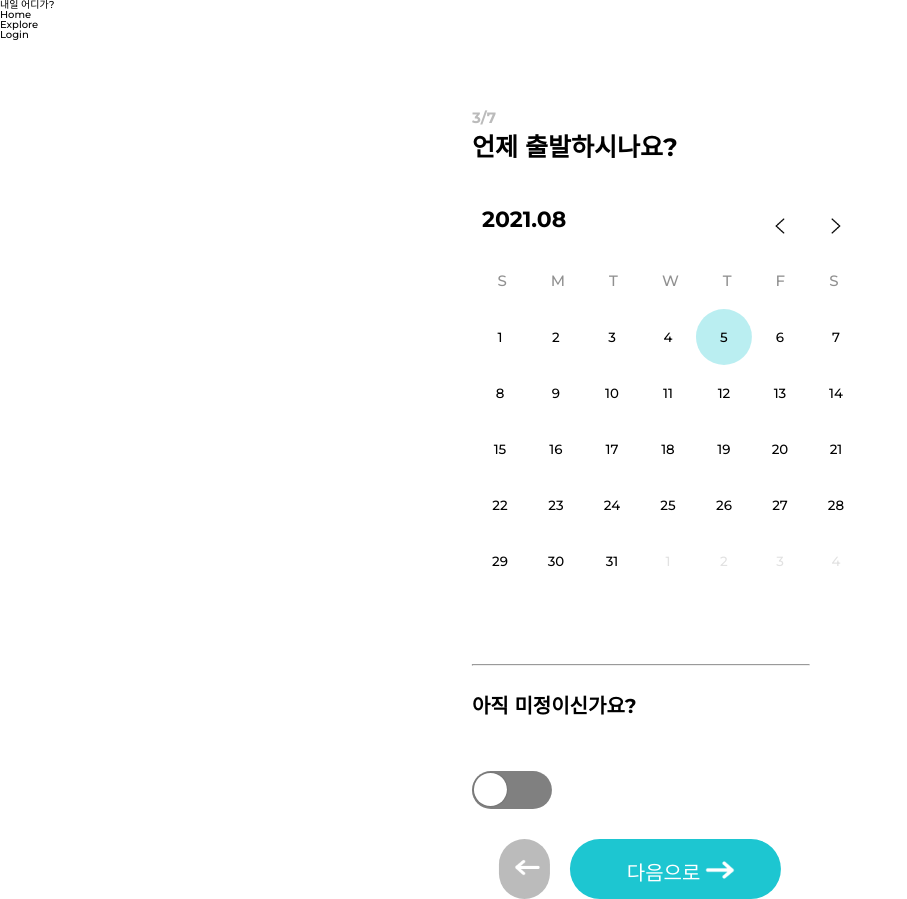
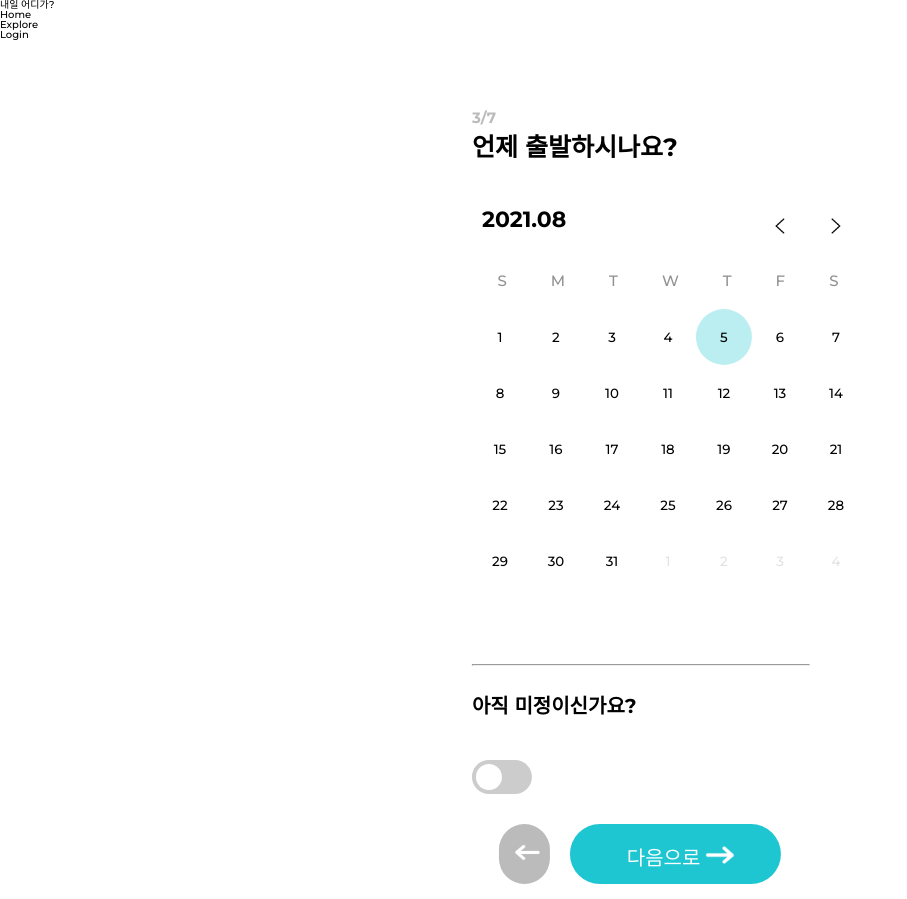
Before and after one commit to greencoffee1635/FrontEnd, a React (Create React App) app: page /option03 in a window 1280 px wide. Shown: the whole page, without its empty margins (0-907 px from the left). Built offline with nearby package versions, Linux system fonts and the light colour scheme.

Commit message:
feat: reducer작성(수정필요)

```diff
--- a/package.json
+++ b/package.json
@@ -12,6 +12,7 @@
     "connected-react-router": "^6.9.1",
     "dayjs": "^1.10.6",
     "history": "4.10.1",
+    "immer": "^9.0.5",
     "moment": "^2.29.1",
     "node-sass": "4.14.1",
     "open-color": "^1.8.0",
@@ -23,6 +24,7 @@
     "redux": "^4.1.0",
     "redux-logger": "^3.0.6",
     "redux-persist": "^6.0.0",
+    "redux-thunk": "^2.3.0",
     "sass": "^1.36.0",
     "sass-loader": "^12.1.0",
     "styled-components": "^5.3.0",
--- a/src/components/option/Calendar.js
+++ b/src/components/option/Calendar.js
@@ -5,20 +5,25 @@ import styled from "styled-components";
 
 import leftArrow from "../../images/leftArrow.png";
 import rightArrow from "../../images/rightArrow.png";
+import { unstable_renderSubtreeIntoContainer } from "react-dom";
 // import { findLastKey } from "lodash";
 
 
 function Calendar(props) {
 
     const [getMoment, setMoment] = useState(moment());
+
+    const [date, setDate] = useState("");
+
     const today = getMoment;
     const firstWeek = today.clone().startOf("month").week();
     const lastWeek = today.clone().endOf("month").week() === 1 ? 53 : today.clone().endOf('month').week();
     const day = useRef(null);
 
-    const findDate = (idx) => {
+    const startDate = (idx) => {
       console.log(idx)
-
+      // setDate(idx);
+      sessionStorage.setItem("date",idx);
     }
 
 
@@ -45,7 +50,7 @@ function Calendar(props) {
                             <Td
                               key={index}
                               style={{color:"#E2E2E2"}}
-                              onClick={()=>{findDate(days.format("YYYY-MM-DD"))}}
+                              onClick={()=>{startDate(days.format("YYYY-MM-DD"))}}
                             >
                               <Span>{days.format("D")}</Span>
                             </Td>
@@ -54,7 +59,7 @@ function Calendar(props) {
                           return(
                             <Td
                               key={index}
-                              onClick={()=>{findDate(days.format("YYYY-MM-DD"))}}
+                              onClick={()=>{startDate(days.format("YYYY-MM-DD"))}}
                             >
                               <Span>{days.format("D")}</Span>
                             </Td>
--- a/src/components/option/ToggleButton.js
+++ b/src/components/option/ToggleButton.js
@@ -1,70 +1,70 @@
 import React, { useState } from "react";
 import styled from "styled-components";
 
-function ToggleButton ({ isOn, handleToggle, onColor }) {
-
-    // const
+function ToggleButton () {
+    const [isToggleOn, setToggleOn] = useState(false);
 
     return (
-      <>
-        <SwitchCheckbox
-            checked={isOn}
-            onChange={handleToggle}
-            id={`react-switch-new`}
-            type="checkbox"
-        />
-        <SwitchLabel
-            style={{ background: isOn && onColor }}
-            className="react-switch-label"
-            htmlFor={`react-switch-new`}
-        >
-          <SwitchButton/>
-        </SwitchLabel>
-      </>
+        <Switch>
+            <Input
+                type="checkbox"
+                checked={isToggleOn}
+                onChange={() => setToggleOn(!isToggleOn)}
+            />
+                <Slider />
+        </Switch>
     );
   };
 
 export default ToggleButton;
 
-const SwitchCheckbox = styled.input`
-    height: 0;
-    width: 0;
-    visibility: hidden
+const Switch = styled.label`
+  position: relative;
+  display: inline-block;
+  width: 60px;
+  height: 34px;
+  input {
+      opacity: 0;
+      width: 0;
+      height: 0;
+  }
 `;
 
-const SwitchLabel = styled.label`
-    display: flex;
-    align-items: center;
-    justify-content: space-between;
-    cursor: pointer;
-    width: 80px;
-    height: 38px;
-    background: grey;
-    border-radius: 100px;
-    position: relative;
-    transition: background-color .2s;
+const Slider = styled.span`
+  position: absolute;
+  cursor: pointer;
+  top: 0;
+  left: 0;
+  right: 0;
+  bottom: 0;
+  background-color: #ccc;
+  -webkit-transition: .4s;
+  transition: .4s;
+  border-radius: 34px;
+  &:before {
+    position: absolute;
+    border-radius: 50%;
+    content: "";
+    height: 26px;
+    width: 26px;
+    left: 4px;
+    bottom: 4px;
+    background-color: white;
+    -webkit-transition: .4s;
+    transition: .4s;
+  }
 `;
 
-const SwitchButton = styled.span`
-    // content: '';
-    position: absolute;
-    top: 2px;
-    left: 2px;
-    width: 33px;
-    height: 33px;
-    border-radius: 35px;
-    transition: 0.2s;
-    background: #fff;
-    box-shadow: 0 0 2px 0 rgba(10, 10, 10, 0.29);
+const Input = styled.input`
+    &:checked + ${Slider} {
+      background-color: #2196F3;
+    }
+    &:focus + .slider {
+     box-shadow: 0 0 1px #2196F3;
+    }
+    &:checked + ${Slider}:before {
+      -webkit-transform: translateX(26px);
+      -ms-transform: translateX(26px);
+      transform: translateX(26px);
+    }
 `;
-
-
-// //초기값 false
-//   .react-switch-checkbox: checked + .react-switch-label .react-switch-button {
-//     left: calc(100% - 2px);
-//     transform: translateX(-100%);
-//   }
-
-//   .react-switch-label:active .react-switch-button {
-//     width: 60px;
-//   }
--- a/src/components/option/option01.js
+++ b/src/components/option/option01.js
@@ -11,8 +11,6 @@ import Header from "../../shared/Header";
 // components
 
 function Option01(props) {
-
-  // const [clickButton, ]
 
 
   return(
@@ -101,6 +99,7 @@ const GenderBox = styled.div`
   align-items: center
   justify-content: center;
   // border: 1px solid black;
+
 `;
 
 const GenderButton = styled.button`
@@ -114,7 +113,10 @@ const GenderButton = styled.button`
   cursor: pointer;
   &:hover{
     background-color: rgba(29,198,209,0.3);
-    color: #1DC6D1;
+  }
+  &:focus{
+    background-color: #1DC6D1;
+    border-radius: 30px;
   }
 `;
 
@@ -155,7 +157,10 @@ const AgeButton = styled.button`
   cursor: pointer;
   &:hover{
     background-color: rgba(29,198,209,0.3);
-    color: #1DC6D1;
+  }
+  &:focus{
+    background-color: #1DC6D1;
+    border-radius: 30px;
   }
 `;
 
--- a/src/components/option/option02.js
+++ b/src/components/option/option02.js
@@ -1,4 +1,5 @@
-import React, {useState} from "react";
+import React, {useState,useEffect} from "react";
+import { useDispatch } from "react-redux";
 import styled from "styled-components";
 
 import whiteArrowLeft from "../../images/whiteArrowLeft.png";
@@ -7,24 +8,29 @@ import whiteArrowRight from "../../images/whiteArrowRight.png";
 // shared
 import Header from "../../shared/Header";
 
+import {initOption} from "../../redux/modules/option";
+
 function Option02 (props) {
 
-  const [category, setCategory] = useState("");
+  const [category, setCategory] = useState([]);
+
+  const dispatch = useDispatch();
 
   const changeSolo = (e) =>{
     setCategory(["C0113","C0114","C0115"]);
-    console.log(category)
   }
 
   const changeCouple = (e) =>{
     setCategory(["C0114","C0115"]) ;
-    console.log(category)
   }
 
   const changeFamily = (e) => {
     setCategory(["C0112","C0114","C0115"])
-    console.log(category)
   }
+
+  useEffect(()=> {
+    console.log(category);
+  },[category]);
 
   return (
     <>
@@ -38,7 +44,7 @@ function Option02 (props) {
 
         <ButtonBox>
           <WithButton
-            onClick={()=>{changeSolo()}}
+            onClick={changeSolo}
           >
             솔로
           </WithButton>
@@ -69,8 +75,13 @@ function Option02 (props) {
           </PastButton>
 
           <NextButton
-            onClick={() => {props.history.push("/Option03");}}
-          >
+           onClick={() => {
+            props.history.push("/Option03");
+            dispatch(initOption({
+              category: 'test'
+          }));
+      }}
+    >
             <div>
               <Text>
                 다음으로
--- a/src/components/option/option03.js
+++ b/src/components/option/option03.js
@@ -1,4 +1,5 @@
 import React, {useState} from "react";
+import { useDispatch } from "react-redux";
 import styled from "styled-components";
 
 import whiteArrowLeft from "../../images/whiteArrowLeft.png";
@@ -8,13 +9,16 @@ import ToggleButton from "./ToggleButton";
 // shared
 import Header from "../../shared/Header";
 
+import {initOption} from "../../redux/modules/option";
+
+
 // components
 import Calendar from "./Calendar";
-// css
+
 
 function Option03 (props) {
 
-  // const startDate
+  const  dispatch = useDispatch();
 
   return (
     <>
@@ -41,8 +45,13 @@ function Option03 (props) {
           </PastButton>
 
           <NextButton
-            onClick={() => {props.history.push("/Option04");}}
-          >
+           onClick={() => {
+            props.history.push("/Option03");
+            dispatch(initOption({
+              startDate: 'test'
+            }));
+        }}
+      >
             <div>
               <Text>
                 다음으로
--- a/src/index.js
+++ b/src/index.js
@@ -1,9 +1,10 @@
 import React from "react";
 import ReactDOM from "react-dom";
+
 import { Provider } from "react-redux";
-
-import { store } from "./redux/confitureStore";
-
+// redux-persist
+import { store, persistor } from "./redux/configureStore";
+import { PersistGate } from "redux-persist/es/integration/react";
 import App from "./shared/App";
 
 import GlobalStyle from "./shared/GlobalStyle";
@@ -11,8 +12,10 @@ import GlobalStyle from "./shared/GlobalStyle";
 ReactDOM.render(
   // <React.StrictMode>
   <Provider store={store}>
-    <App />
-    <GlobalStyle />
+    <PersistGate loading={null} persistor={persistor}>
+      <App />
+      <GlobalStyle />
+    </PersistGate>
   </Provider>,
   // </React.StrictMode>,
   document.getElementById("root")
--- /dev/null
+++ b/src/redux/configureStore.js
@@ -0,0 +1,43 @@
+import { combineReducers, configureStore } from "@reduxjs/toolkit";
+import { connectRouter } from "connected-react-router";
+import { createBrowserHistory } from "history";
+import thunk from "redux-thunk";
+
+// redux-persist
+import { persistReducer, persistStore } from "redux-persist";
+import storage from "redux-persist/lib/storage";
+// => localStorage에 저장!
+
+// reducers
+import option from "./modules/option";
+
+export const history = createBrowserHistory();
+
+const middlewares = [
+  thunk.withExtraArgument({
+    history,
+  }),
+];
+
+const env = process.env.NODE_ENV;
+
+if (env === "development") {
+  const { logger } = require("redux-logger");
+  middlewares.push(logger);
+}
+//  persist
+const persistConfig = {
+  key: "root",
+  storage
+};
+
+const reducer = combineReducers({
+  option: option.reducer,
+  router: connectRouter(history),
+});
+
+// persist
+const persistedReducer = persistReducer(persistConfig, reducer);
+export const store = configureStore({ reducer: persistedReducer, middleware: middlewares });
+export const persistor = persistStore(store);
+export default { store, persistor };
--- a/src/redux/confitureStore.js
+++ /dev/null
@@ -1,40 +0,0 @@
-import { configureStore, getDefaultMiddleware } from "@reduxjs/toolkit";
-import { combineReducers } from "redux";
-
-import { createBrowserHistory } from "history";
-import { connectRouter } from "connected-react-router";
-
-import { persistReducer, persistStore } from "redux-persist";
-import storage from "redux-persist/lib/storage";
-export const history = createBrowserHistory();
-
-const reducer = combineReducers({
-
-  // startDate: startDate.reducer,
-  // category: category.reducer,
-  // areaCode: areaCode.reducer,
-  // lat: lat.reducer,
-  // lng: lng.reducer,
-  // contenttypeid: contenttypeid.reducer,
-  router: connectRouter(history),
-});
-
-const persistConfig={
-  key: "root",
-
-};
-
-const middlewares = [];
-
-const env = process.env.NODE_ENV;
-
-if (env === "development") {
-  const { logger } = require("redux-logger");
-  middlewares.push(logger);
-}
-
-export const store = configureStore({
-  reducer,
-  middlewares: [...middlewares, ...getDefaultMiddleware()],
-  devTools: env !== "production",
-});
--- a/src/redux/modules/option.js
+++ b/src/redux/modules/option.js
@@ -0,0 +1,29 @@
+export const INIT = 'option/INIT';
+
+export const initOption = (payload) => ({
+	type: INIT,
+	payload,
+});
+
+const optionState = {
+	category: null,
+    startDate: null,
+
+	// 이외의 것들 추가..
+}
+
+const optionReducer = (state = optionState, action) => {
+	switch (action.type) {
+		case INIT:
+			const { category,startDate } = action.payload;
+			return {
+				...state,
+                category,
+                startDate,
+			};
+		default:
+			return state;
+	}
+}
+
+export default optionReducer;
```
Also changed, not shown: src/pages/Option.js (+9 -260 lines), src/pages/SignUp.js (line endings or trailing spaces), 1 other file (tests, documents, lock files or other folders).
